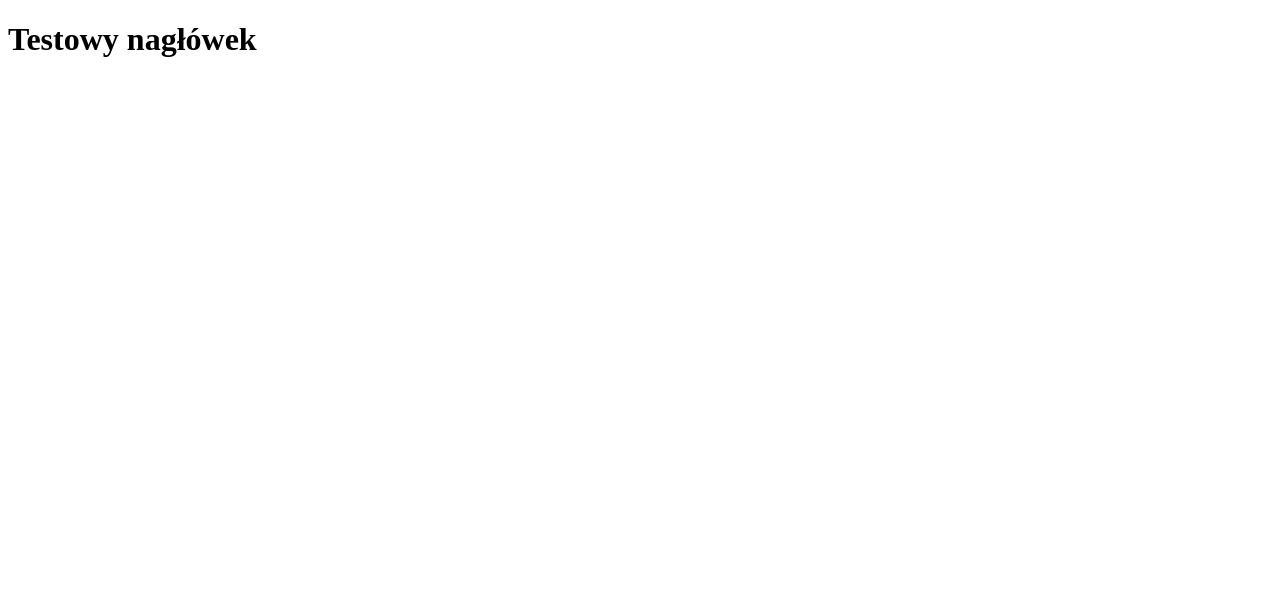
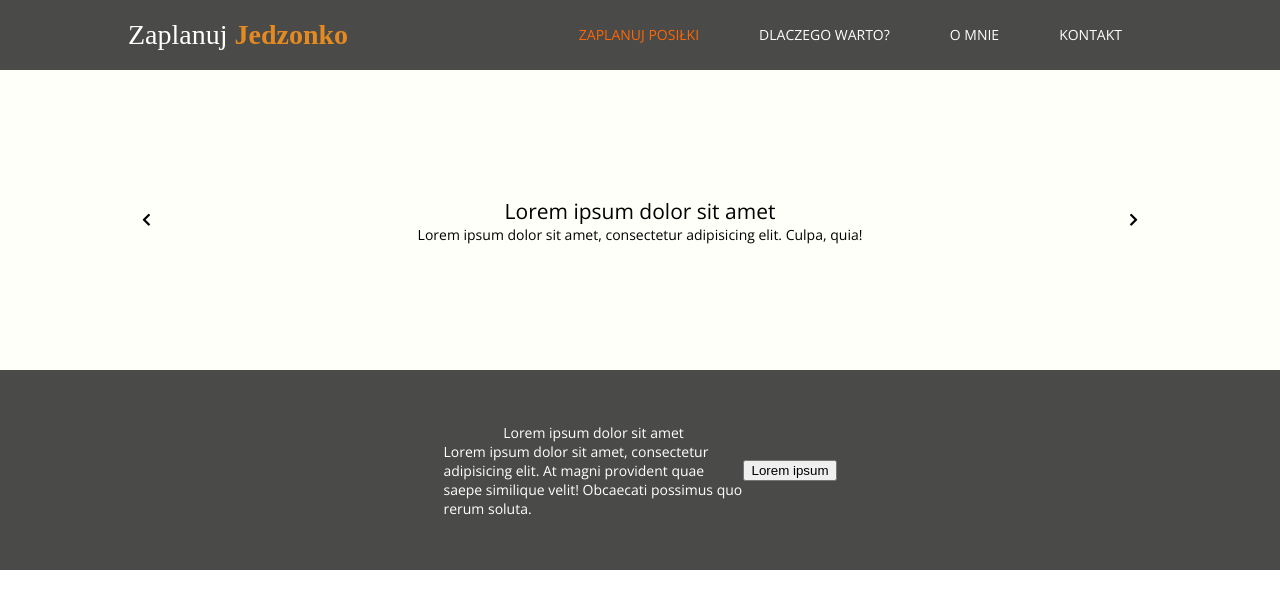
Before and after one commit to BeanMellow/react-meal-planning-app, a React app: page / in a window 1280 px wide. Built offline with nearby package versions, Linux system fonts and the light colour scheme; a web font is replaced by a local one.

Commit message:
landing page progress

```diff
--- a/src/index.html
+++ b/src/index.html
@@ -5,6 +5,8 @@
     <meta name="viewport"
           content="width=device-width, user-scalable=no, initial-scale=1.0, maximum-scale=1.0, minimum-scale=1.0">
     <meta http-equiv="X-UA-Compatible" content="ie=edge">
+    <link href="https://fonts.googleapis.com/css?family=Charmonman:400,700|Open+Sans:400,700" rel="stylesheet">
+    <link rel="stylesheet" href="https://use.fontawesome.com/releases/v5.6.3/css/all.css" integrity="sha384-UHRtZLI+pbxtHCWp1t77Bi1L4ZtiqrqD80Kn4Z8NTSRyMA2Fd33n5dQ8lWUE00s/" crossorigin="anonymous">
     <title>Webpack React</title>
 </head>
 <body>
--- a/src/js/App.js
+++ b/src/js/App.js
@@ -1,13 +1,14 @@
-import React from 'react'
+import React from 'react';
+import LandingPage from './LandingPage';
 
 class App extends React.Component {
     render() {
         return (
-            <div>
-                 <h1>Testowy nagłówek</h1>
-            </div>
+            <React.Fragment>
+                <LandingPage />
+            </React.Fragment>
         );
     }
 }
 
-export default App
+export default App;
--- /dev/null
+++ b/src/js/LandingPage.js
@@ -0,0 +1,102 @@
+import React from 'react';
+
+const Header = () => (
+    <div className={'header'}>
+        <div className={'container'}>
+            <h1 className={'logo'}>
+                Zaplanuj <span>Jedzonko</span>
+            </h1>
+            <nav>
+                <ul>
+                    <li>ZAPLANUJ POSIŁKI</li>
+                    <li>DLACZEGO WARTO?</li>
+                    <li>O MNIE</li>
+                    <li>KONTAKT</li>
+                </ul>
+            </nav>
+        </div>
+    </div>
+);
+
+class Slider extends React.Component {
+    state = {
+        activeSlide: 0
+    };
+
+    handleClick = leftOrRight => () => {
+        let nextSlide = this.state.activeSlide;
+        if (leftOrRight === 'left') {
+            nextSlide > 0 ? nextSlide-- : nextSlide = 2;
+            this.setState({
+                activeSlide: nextSlide
+            });
+        } else if (leftOrRight === 'right') {
+            nextSlide < 2 ? nextSlide++ : nextSlide = 0;
+            this.setState({
+                activeSlide: nextSlide
+            });
+        }
+    };
+
+    render() {
+        let result;
+        switch (this.state.activeSlide) {
+            case 0:
+                result = (
+                    <div>
+                        <h2>Lorem ipsum dolor sit amet</h2>
+                        <p>Lorem ipsum dolor sit amet, consectetur adipisicing elit. Culpa, quia!</p>
+                    </div>
+                );
+                break;
+            case 1:
+                result = (
+                    <div>
+                        <h2>Duis aute irure occaecat</h2>
+                        <p>Duis aute irure dolor in reprehenderit in voluptate velit esse cillum do.</p>
+                    </div>
+                );
+                break;
+            case 2:
+                result = (
+                    <div>
+                        <h2>Consectetur adipiscing elit, sed</h2>
+                        <p>Excepteur sint occaecat cupidatat non proident, sunt in culpa qui officia.</p>
+                    </div>
+                );
+                break;
+        }
+
+        return (
+            <div className={'slider'}>
+                <div className={'container'}>
+                    <i className="fas fa-chevron-left" onClick={this.handleClick('left')}></i>
+                    {result}
+                    <i className="fas fa-chevron-right" onClick={this.handleClick('right')}></i>
+                </div>
+            </div>
+        );
+    }
+}
+
+const CallToAction = () => (
+    <div className={'callToAction'}>
+        <div className={'container'}>
+            <div>
+                <h3>Lorem ipsum dolor sit amet</h3>
+                <p>Lorem ipsum dolor sit amet, consectetur adipisicing elit. At magni provident quae saepe similique velit! Obcaecati possimus quo rerum soluta.</p>
+            </div>
+            <button>Lorem ipsum</button>
+        </div>
+    </div>
+);
+
+const LandingPage = () => (
+    <div className={'main'}>
+        <Header/>
+        <Slider/>
+        <CallToAction/>
+    </div>
+);
+
+export default LandingPage;
--- /dev/null
+++ b/src/scss/_landingPage.scss
@@ -0,0 +1,78 @@
+.main {
+  font-family: 'Open Sans', sans-serif;
+  font-size: $fontSizeMain;
+  background-color: $colorBg;
+  h2 {
+    font-size: $fontSizeMedium;
+  }
+}
+
+.container {
+  margin: 0 auto;
+  width: 1024px;
+}
+
+.header {
+  height: 70px;
+  line-height: 70px;
+  background-color: $colorHead;
+  > .container {
+    display: flex;
+  }
+  nav > ul {
+    display: flex;
+    color: #fff;
+    li {
+      padding: 0 30px;
+      &:first-of-type {
+        color: $colorBtn;
+      }
+    }
+  }
+}
+
+.logo {
+  font-family: 'Charmonman', cursive;
+  font-size: $fontSizeLarge;
+  color: #fff;
+  flex-grow: 1;
+  span {
+    color: $colorLogo;
+    font-weight: 700;
+  }
+}
+
+.slider {
+  > .container {
+    height: 300px;
+    display: flex;
+    justify-content: space-between;
+    align-items: center;
+    i {
+      padding: $fontSizeMain;
+    }
+    > div {
+      display: flex;
+      flex-direction: column;
+      text-align: center;
+    }
+  }
+}
+
+.callToAction {
+  background-color: $colorHead;
+  color: #fff;
+  > .container {
+    height: 200px;
+    display: flex;
+    justify-content: center;
+    align-items: center;
+    > div {
+      width: 300px;
+      display: flex;
+      flex-direction: column;
+      justify-content: center;
+      align-items: center;
+    }
+  }
+}
--- /dev/null
+++ b/src/scss/_reset.scss
@@ -0,0 +1,141 @@
+/*
+	HTML5 Reset :: style.css
+	----------------------------------------------------------
+	We have learned much from/been inspired by/taken code where offered from:
+
+	Eric Meyer					:: http://meyerweb.com
+	HTML5 Doctor				:: http://html5doctor.com
+	and the HTML5 Boilerplate	:: http://html5boilerplate.com
+
+-------------------------------------------------------------------------------*/
+
+/* Let's default this puppy out
+-------------------------------------------------------------------------------*/
+
+html, body, body div, span, object, iframe, h1, h2, h3, h4, h5, h6, p, blockquote, pre, abbr, address, cite, code, del, dfn, em, img, ins, kbd, q, samp, small, strong, sub, sup, var, b, i, dl, dt, dd, ol, ul, li, fieldset, form, label, legend, table, caption, tbody, tfoot, thead, tr, th, td, article, aside, figure, footer, header, menu, nav, section, time, mark, audio, video, details, summary {
+	margin: 0;
+	padding: 0;
+	border: 0;
+	font-size: 100%;
+	font-weight: normal;
+	vertical-align: baseline;
+	background: transparent;
+}
+
+main, article, aside, figure, footer, header, nav, section, details, summary {display: block;}
+
+/* Handle box-sizing while better addressing child elements:
+   http://css-tricks.com/inheriting-box-sizing-probably-slightly-better-best-practice/ */
+html {
+	box-sizing: border-box;
+}
+
+*,
+*:before,
+*:after {
+	box-sizing: inherit;
+}
+
+/* consider resetting the default cursor: https://gist.github.com/murtaugh/5247154 */
+
+/* Responsive images and other embedded objects */
+/* if you don't have full control over `img` tags (if you have to overcome attributes), consider adding height: auto */
+img,
+object,
+embed {max-width: 100%;}
+
+/*
+   Note: keeping IMG here will cause problems if you're using foreground images as sprites.
+	In fact, it *will* cause problems with Google Maps' controls at small size.
+	If this is the case for you, try uncommenting the following:
+
+#map img {
+		max-width: none;
+}
+*/
+
+/* force a vertical scrollbar to prevent a jumpy page */
+html {overflow-y: scroll;}
+
+/* we use a lot of ULs that aren't bulleted.
+	you'll have to restore the bullets within content,
+	which is fine because they're probably customized anyway */
+ul {list-style: none;}
+
+blockquote, q {quotes: none;}
+
+blockquote:before,
+blockquote:after,
+q:before,
+q:after {content: ''; content: none;}
+
+a {margin: 0; padding: 0; font-size: 100%; vertical-align: baseline; background: transparent;}
+
+del {text-decoration: line-through;}
+
+abbr[title], dfn[title] {border-bottom: 1px dotted #000; cursor: help;}
+
+/* tables still need cellspacing="0" in the markup */
+table {border-collapse: separate; border-spacing: 0;}
+th {font-weight: bold; vertical-align: bottom;}
+td {font-weight: normal; vertical-align: top;}
+
+hr {display: block; height: 1px; border: 0; border-top: 1px solid #ccc; margin: 1em 0; padding: 0;}
+
+input, select {vertical-align: middle;}
+
+pre {
+    white-space: pre; /* CSS2 */
+    white-space: pre-wrap; /* CSS 2.1 */
+    white-space: pre-line; /* CSS 3 (and 2.1 as well, actually) */
+    word-wrap: break-word; /* IE */
+}
+
+input[type="radio"] {vertical-align: text-bottom;}
+input[type="checkbox"] {vertical-align: bottom;}
+.ie7 input[type="checkbox"] {vertical-align: baseline;}
+.ie6 input {vertical-align: text-bottom;}
+
+select, input, textarea {font: 99% sans-serif;}
+
+table {font-size: inherit; font: 100%;}
+
+small {font-size: 85%;}
+
+strong {font-weight: bold;}
+
+td, td img {vertical-align: top;}
+
+/* Make sure sup and sub don't mess with your line-heights http://gist.github.com/413930 */
+sub, sup {font-size: 75%; line-height: 0; position: relative;}
+sup {top: -0.5em;}
+sub {bottom: -0.25em;}
+
+/* standardize any monospaced elements */
+pre, code, kbd, samp {font-family: monospace, sans-serif;}
+
+/* hand cursor on clickable elements */
+.clickable,
+label,
+input[type=button],
+input[type=submit],
+input[type=file],
+button {cursor: pointer;}
+
+/* Webkit browsers add a 2px margin outside the chrome of form elements */
+button, input, select, textarea {margin: 0;}
+
+/* make buttons play nice in IE */
+button,
+input[type=button] {width: auto; overflow: visible;}
+
+/* scale images in IE7 more attractively */
+.ie7 img {-ms-interpolation-mode: bicubic;}
+
+/* prevent BG image flicker upon hover
+   (commented out as usage is rare, and the filter syntax messes with some pre-processors)
+.ie6 html {filter: expression(document.execCommand("BackgroundImageCache", false, true));}
+*/
+
+/* let's clear some floats */
+.clearfix:after { content: " "; display: block; clear: both; }
--- /dev/null
+++ b/src/scss/_variables.scss
@@ -0,0 +1,27 @@
+// panel boczny, nawigacja
+$colorNav: #5B605F;
+// nagłówek, , kolor tekstu w kolumnach
+$colorHead: #4a4a49;
+// przyciski, wyróżnienia, nagłówki ekranów
+$colorBtn: #FF6600;
+// kolor tła ekranów
+$colorBg: #FFFFFA;
+// kolor wiadomości typu info,
+$colorInfo: #3498DB;
+// kolor wiadomości typu warning
+$colorWarning: #FFB03B;
+// kolor wiadomości typu success
+$colorSuccess: #468966;
+// kolor ikony kosza
+$colorBin: #BD4932;
+// kolor tekstu z wierszy w tabelach, ikony rozszerzonych funkcji
+$colorTabData: #A1A194;
+// słowo Jedzonko jest kolorem #E58A20 (zaplanuj = white)
+$colorLogo: #E58A20;
+
+// wielkość bazowa
+$fontSizeMain: 14px;
+// wielkość średnia (np h2)
+$fontSizeMedium: 21px;
+// wielkość large (logo etc)
+$fontSizeLarge: 28px;
--- a/src/scss/main.scss
+++ b/src/scss/main.scss
@@ -0,0 +1,3 @@
+@import '_reset.scss';
+@import '_variables.scss';
+@import '_landingPage.scss';
```
Also changed, not shown: src/index.js (+4 -4 lines).
